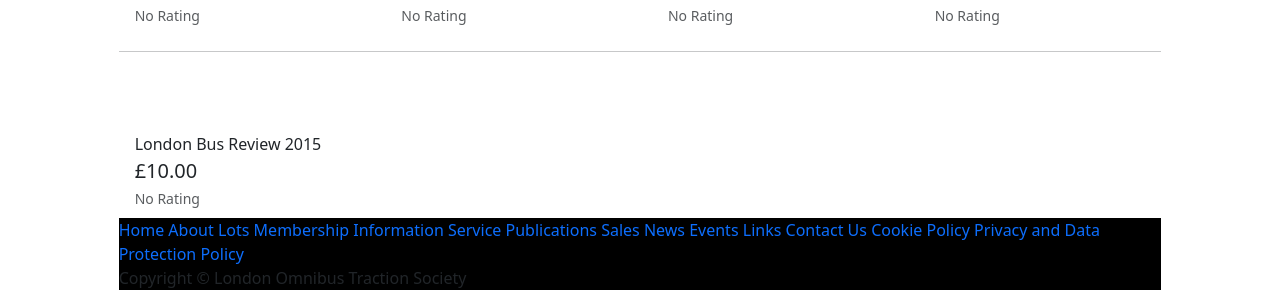
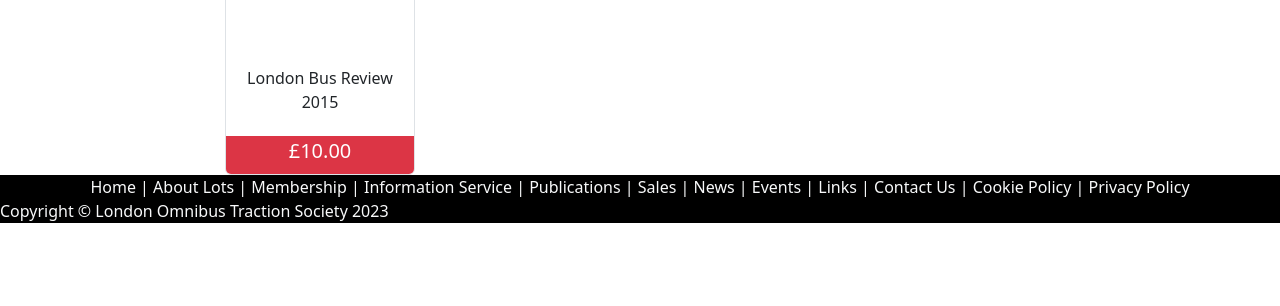
Before and after one commit to CodeGreg1/lots-project-ms4, a Django app: page /products/ in a window 1280 px wide. Shown: the part 1221-1527 px from the top of the page. After the commit the page ends 1444 px from the top, so only its background shows below. Run offline with Django 4.2, Linux system fonts and the light colour scheme; data comes from the database, SQL or seed files in the repository; both versions use the stored data as it was after the commit; some libraries are stand-ins or nearby versions.

Commit message:
Sales Page updated css

```diff
--- a/home/templates/home/publications.html
+++ b/home/templates/home/publications.html
@@ -10,7 +10,7 @@
     <div class="row">
         <h1 class="col mt-3">Publications</h1>
     </div>
-    <hr />
+    <hr>
     <div class="row">
         <h3>TLB - The London Bus</h3>
         <div class="col-md-4">
--- a/lots_website/settings.py
+++ b/lots_website/settings.py
@@ -28,7 +28,7 @@
 DEBUG = True
 
 ALLOWED_HOSTS = ['localhost', ]
-CSRF_TRUSTED_ORIGINS = ['https://8000-codegreg1-lotsprojectms-dyx26i75tfs.ws-eu86.gitpod.io']
+CSRF_TRUSTED_ORIGINS = ['https://8000-codegreg1-lotsprojectms-dyx26i75tfs.ws-eu87.gitpod.io']
 
 # Application definition
 
--- a/products/admin.py
+++ b/products/admin.py
@@ -4,6 +4,7 @@
 
 class ProductAdmin(admin.ModelAdmin):
     list_display = (
+        'pk',
         'sku',
         'name',
         'category',
@@ -12,7 +13,7 @@
         'image',
     )
 
-    ordering = ('sku',)
+    ordering = ('pk',)
 
 
 class CategoryAdmin(admin.ModelAdmin):
--- a/products/templates/products/products.html
+++ b/products/templates/products/products.html
@@ -2,52 +2,49 @@
 {% load static %}
 
 {% block page_header %}
-
 {% endblock %}
 
-
 {% block content %}
-<div class="container-fluid">
+<div class="container">
     <div class="row">
-        <div class="col text-center mt-3">
-            <h2 class="logo-font">Sales</h2>
-            <hr class="w-100 mb-1">
-        </div>
+        <h1 class="col mt-3">Sales</h1>
     </div>
+    <hr>
+<!-- <div class="container-fluid">
+    <div class="row ">
+        <h1 class="col mt-3">Sales</h1>
+        <hr> -->
+    <!-- </div> -->
     <div class="row">
         <div class="product-container col-10 offset-1">
             <div class="row mt-1 mb-2"></div>
             <div class="row">
                 {% for product in products %}
                 <div class="col-sm-6 col-md-6 col-lg-4 col-xl-3">
-                    <div class="card h-100 border-0">
+                    <div class="card h-100 border" >
                         {% if product.image %}
-                        <a href="">
-                            <img class="card-img-top img-fluid" src="{{ product.image.url }}" alt="{{ product.name }}">
+                        <a href="{% url 'product_detail' product.id %}">
+                            <img id="imgSales" class="card-img-top img-fluid" src="{{ product.image.url }}" alt="{{ product.name }}">
                         </a>
                         {% else %}
-                        <!-- <a href="">
+                        <a id="NoImgSales" href="{% url 'product_detail' product.id %}">
                             <img class="card-img-top img-fluid" src="{{ MEDIA_URL }}noimage.png"
                                 alt="{{ product.name }}">
-                        </a> -->
+                        </a>
                         {% endif %}
-                        <div class="card-body pb-0">
-                            <p class="mb-0">{{ product.name }}</p>
-                        </div>
-                        <div class="card-footer bg-white pt-0 border-0 text-left">
-                            <div class="row">
-                                <div class="col">
-                                    <p class="lead mb-0 text-left font-weight-bold">£{{ product.price }}</p>
-                                    {% if product.rating %}
-                                    <small class="text-muted"><i class="fas fa-star mr-1"></i>{{ product.rating }} /
-                                        5</small>
-                                    {% else %}
-                                    <small class="text-muted">No Rating</small>
-                                    {% endif %}
+                        <a href="{% url 'product_detail' product.id %}">
+                            <div class="card-body pb-0 pt-0 text-center">
+                                <p class="text-dark mb-0">{{ product.name }}</p>
+                            </div>
+                            <div class="card-footer text-bg-danger pt-0 border-0 text-center">
+                                <div class="row ">
+                                    <div class="col">
+                                        <p class="lead mb-0 text-left font-weight-bold ">£{{ product.price }}</p>
+                                    </div>
                                 </div>
                             </div>
-                        </div>
                     </div>
+                    </a>
                 </div>
 
                 {% if forloop.counter|divisibleby:1 %}
@@ -72,4 +69,7 @@
                 {% endif %}
                 {% endfor %}
             </div>
-            {% endblock %}
+        </div>
+    </div>
+</div>
+{% endblock %}
--- a/products/urls.py
+++ b/products/urls.py
@@ -1,8 +1,8 @@
 from django.urls import path
-
 from . import views
 
 
 urlpatterns = [
     path('', views.all_products, name='products'),
+    path('<product_id>', views.product_detail, name='product_detail'),
 ]
--- a/products/views.py
+++ b/products/views.py
@@ -1,4 +1,4 @@
-from django.shortcuts import render
+from django.shortcuts import render, get_object_or_404
 from .models import Product
 
 
@@ -11,4 +11,17 @@
     context = {
         'products': products,
     }
+
     return render(request, "products/products.html", context)
+
+
+def product_detail(request, product_id):
+    """ A view to show individual products """
+
+    product = get_object_or_404(Product, pk=product_id)
+
+    context = {
+        'product': product,
+    }
+
+    return render(request, "products/product_detail.html", context)
--- a/static/css/base.css
+++ b/static/css/base.css
@@ -318,3 +318,21 @@
     95% {
         left: 0%;
 }}
+
+.card-body.pb-0.text-center {
+  height: 70px;
+}
+
+#imgSales {
+  height: 200px;
+  width: auto;
+  margin-left: auto;
+  margin-right: auto;
+  margin-top: 10px;
+  display: block;
+  border-radius: 0px !important;
+}
+
+#NoImgSales {
+  height: 210px !important;
+}
--- a/templates/base.html
+++ b/templates/base.html
@@ -63,7 +63,7 @@
 </head>
 
 <body>
-    <header class="container-fluid sticky-top">
+    <header class="container-fluid sticky-top shadow">
         <div class="row tophead">
             <div class="col-4 col-sm-6 my-auto py-3 text-lg-left">
                 <a href="{% url 'home' %}" class="nav-link main-logo-link">
@@ -133,7 +133,7 @@
                                 aria-controls="main-nav" aria-expanded="false" aria-label="Toggle navigation">
                                 <span class="navbar-toggler-icon"></span>
                             </button> -->
-                            {% include 'includes/mob-nav.html' %}
+                        {% include 'includes/mob-nav.html' %}
                         <!-- </nav> -->
                     </li>
                 </ul>
@@ -163,23 +163,23 @@
     {% block postloadjs %}
     {% endblock %}
     <footer>
-        <nav>
-            <a href="index.html">Home</a>
-            <a href="about.html">About Lots</a>
-            <a href="membership.html">Membership</a>
-            <a href="information-service.html">Information Service</a>
-            <a href="publications.html">Publications</a>
-            <a href="sales.html">Sales</a>
-            <a href="news.html">News</a>
-            <a href="events.html">Events</a>
-            <a href="links.html">Links</a>
-            <a href="contact-us.html">Contact Us</a>
-            <a href="cookie-policy.html">Cookie Policy</a>
-            <a href="privacy-and-data-protection-policy.html">Privacy and Data Protection Policy</a>
+        <nav class="text-light text-center">
+            <a class="text-light" href="index.html">Home |</a>
+            <a class="text-light" href="about.html">About Lots |</a>
+            <a class="text-light" href="membership.html">Membership |</a>
+            <a class="text-light" href="information-service.html">Information Service |</a>
+            <a class="text-light" href="publications.html">Publications |</a>
+            <a class="text-light" href="sales.html">Sales |</a>
+            <a class="text-light" href="news.html">News |</a>
+            <a class="text-light" href="events.html">Events |</a>
+            <a class="text-light" href="links.html">Links |</a>
+            <a class="text-light" href="contact-us.html">Contact Us |</a>
+            <a class="text-light" href="cookie-policy.html">Cookie Policy |</a>
+            <a class="text-light" href="privacy-and-data-protection-policy.html">Privacy Policy</a>
         </nav>
         <div>
-            <p>
-                Copyright © London Omnibus Traction Society
+            <p class="text-light">
+                Copyright © London Omnibus Traction Society 2023
             </p>
         </div>
     </footer>
--- a/templates/includes/main-nav.html
+++ b/templates/includes/main-nav.html
@@ -30,7 +30,7 @@
         </li>
 
         <li class="nav-item dropdown">
-            <a class="logo-font font-weight-bold nav-link text-center text-light" href="{% url 'sales' %}"
+            <a class="logo-font font-weight-bold nav-link text-center text-light" href="{% url 'products' %}"
                 id="sales-link">
                 Sales
             </a>
```
Also changed, not shown: lots_website/products.html (deleted, +0 -158 lines), products/templates/products/product_detail.html (added, +89 -0 lines), db.sqlite3, media/LBR20.jpeg (added), media/LBTF21.jpeg (added), media/LBTF22.webp (added), media/publications/LBR20.jpeg (added), media/publications/LBTF21.jpeg (added), media/publications/LBTF22.webp (added).
